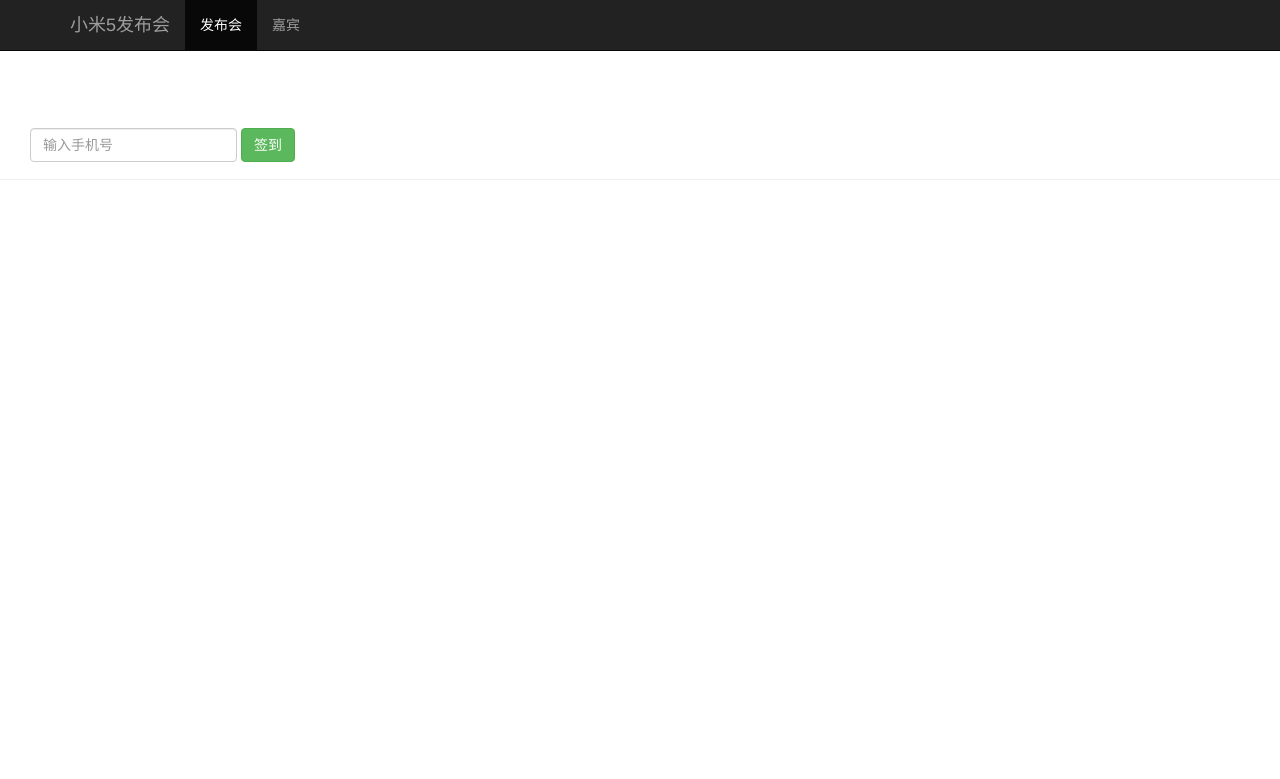
After one commit to 15529343201/guest, a Django app: page /sign_index/1/ in a window 1280 px wide. The commit adds this page. Shown: the top 779 px of the page. Run offline with Django 3.2, Linux system fonts and the light colour scheme; a user stored in the database is signed in; data comes from the database, SQL or seed files in the repository; some libraries are stand-ins or nearby versions.

Commit message:
add chapter5

```diff
--- a/guest/urls.py
+++ b/guest/urls.py
@@ -25,4 +25,5 @@ urlpatterns = [
     url(r'^accounts/login/$',views.index),
     url(r'^search_name/$',views.search_name),
     url(r'^guest_manage/$',views.guest_manage),
+    url(r'^sign_index/(?P<event_id>[0-9]+)/$',views.sign_index),
 ]
--- a/sign/templates/event_manage.html
+++ b/sign/templates/event_manage.html
@@ -43,7 +43,7 @@
                 <table class="table table-striped">
                     <thead>
                         <tr>
-                            <th>id</th><th>名称</th><th>状态</th><th>地址</th><th>时间</th>
+                            <th>id</th><th>名称</th><th>状态</th><th>地址</th><th>时间</th><th>签到</th>
                         </tr>
                     </thead>
                     <tbody>
@@ -54,6 +54,7 @@
                                 <td>{{ event.status }}</td>
                                 <td>{{ event.address }}</td>
                                 <td>{{ event.start_time }}</td>
+                                <td><a href="/sign_index/{{ event.id }}/" target="{{ event.id }}_blank">sign</a> </td>
                             </tr>
                         {% endfor %}
                     </tbody>
--- /dev/null
+++ b/sign/templates/sign_index.html
@@ -0,0 +1,36 @@
+<html lang="zh-CN">
+    <head>
+        {% load bootstrap3 %}
+        {% bootstrap_css %}
+        {% bootstrap_javascript %}
+        <title>Event Manage</title>
+    </head>
+    <body role="document">
+        <!--导航栏-->
+        <nav class="navbar navbar-inverse navbar-fixed-top">
+            <div class="container">
+                <div class="navbar-header">
+                    <a class="navbar-brand" href="#">{{ event.name }}</a>
+                </div>
+                <div id="navbar" class="collapse navbar-collapse">
+                    <ul class="nav navbar-nav">
+                        <li class="active"><a href="#">发布会</a></li>
+                        <li><a href="/guest_manage/">嘉宾</a></li>
+                    </ul>
+                </div>
+            </div>
+        </nav>
+
+        <!--签到功能-->
+        <div class="page-header" style="padding-top: 80px;">
+            <div id="navbar" class="navbar-collapse collapse">
+                <form class="navbar-form" method="post" action="/sign_index_action/{{ event.id }}/">
+                    <div class="form-group">
+                        <input name="phone" type="text" placeholder="输入手机号" class="form-control"></div>
+                        <button type="submit" class="btn btn-success">签到</button>
+                    </div>
+                </form>
+            </div>
+        </div>
+    </body>
+</html>
--- a/sign/views.py
+++ b/sign/views.py
@@ -1,4 +1,4 @@
-from django.shortcuts import render
+from django.shortcuts import render,get_object_or_404
 from django.http import HttpResponse, HttpResponseRedirect
 from django.contrib import auth
 from django.contrib.auth.decorators import login_required
@@ -62,3 +62,9 @@ def guest_manage(request):
         # If page is out of range (e.g. 9999), deliver last page of results.
         contacts = paginator.page(paginator.num_pages)
     return render(request, "guest_manage.html", {"user": username, "guests": contacts})
+
+# 签到页面
+@login_required
+def sign_index(request, event_id):
+    event = get_object_or_404(Event, id=event_id)
+    return render(request,'sign_index.html',{'event':event})
```
Also changed, not shown: README.md, image/5.5.PNG (added).
